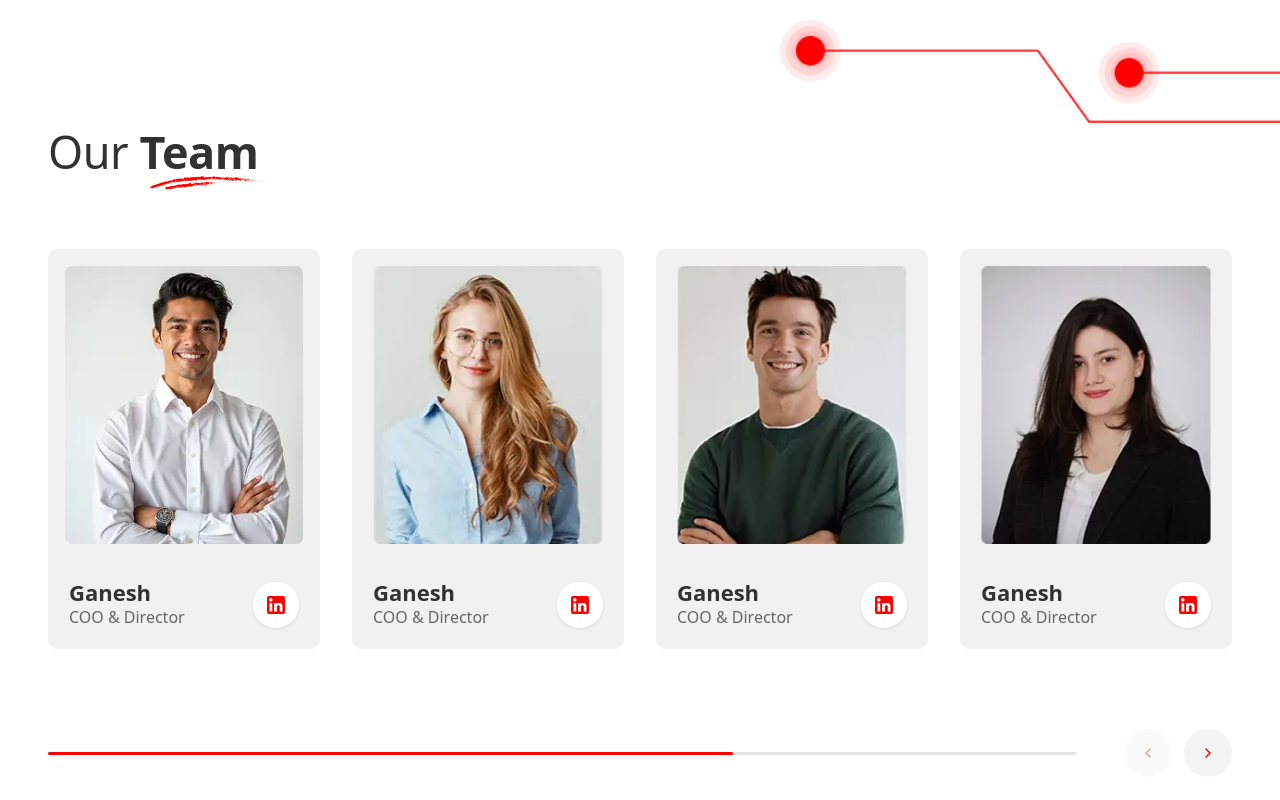
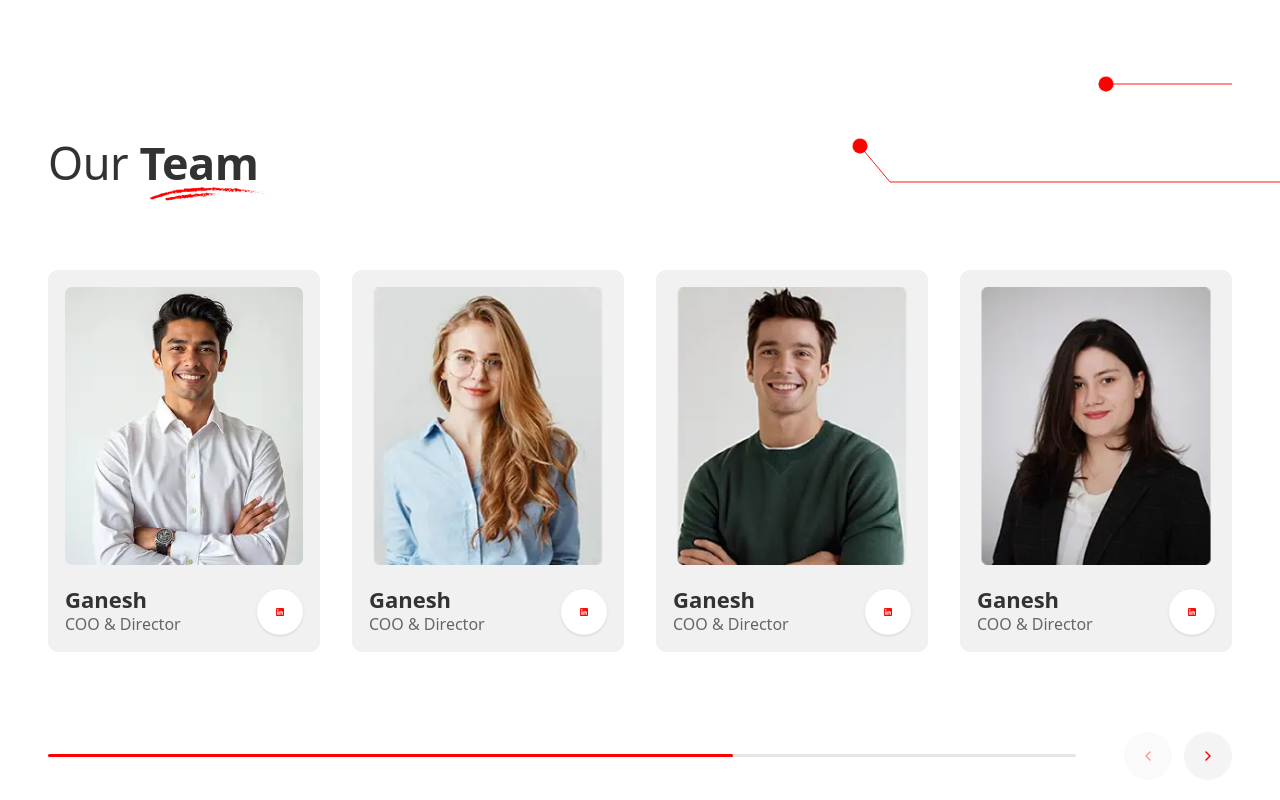
Before and after one commit to vinay-uelement/marma-security, a Next.js app: page /about-us in a window 1280 px wide. Shown: the part 820-1620 px from the top of the page. Built offline with nearby package versions, Linux system fonts and the light colour scheme.

Commit message:
more decorative element added

```diff
--- a/app/about-us/page.tsx
+++ b/app/about-us/page.tsx
@@ -6,11 +6,12 @@ import OurTeam from "@/components/about/OurTeam";
 import StatsSection from "@/components/about/StatsSection";
 import Image from 'next/image';
 import AdvancedArchitecture from '@/components/technology/AdvancedArchitecture';
+import DecorativeLine from '@/components/home/DecorativeLine';
 
 
 export default function PartnersPage() {
     return (
-        <main className="w-full flex-grow flex flex-col items-center">
+  <main className="w-full flex-grow flex flex-col">
             {/* Centered Hero Banner */}
             <section
                 className="relative w-full min-h-[100vh] flex justify-center items-center overflow-x-clip py-28 md:py-32"
@@ -50,31 +51,52 @@ export default function PartnersPage() {
                     </div>
                 </div>
             </section>
+<section className="w-full bg-[#FFFFFF]">
 
-            <section className="w-full max-w-[1440px] mx-auto px-4 md:px-6 lg:px-12 py-12 md:pt-36 bg-[#FFFFFF]">
+    <div className="max-w-[1440px] mx-auto px-4 md:px-6 lg:px-12 py-12 md:pt-36">
 
-                {/* Header Section */}
-                <div className="flex flex-row justify-between items-center mb-10 md:mb-[70px] gap-4 text-left">
-                    <h2 className="about-section-heading whitespace-nowrap">
-                        Our <HighlightedText text="Team" className='font-bold text-[#323232]' imageClassName="bottom-[-10px] md:bottom-[-20px] right-[-10px]" />
-                    </h2>
+        {/* Header */}
+        <div className="flex flex-col md:flex-row justify-between items-center mb-10 md:mb-[70px] gap-8 text-center md:text-left">
 
-                    {/* Decorative Red Line Graphic */}
-                    <div className="flex items-start justify-end w-full max-w-[200px] md:max-w-[400px] lg:max-w-[500px] -mr-4 md:-mr-6 lg:-mr-12 -mt-10 md:-mt-16 lg:-mt-24">
-                        <Image
-                            src="/images/banners/Technology-below-banner.webp"
-                            alt="Decorative Line"
-                            width={500}
-                            height={60}
-                            className="object-contain w-full h-auto transform -translate-y-4 lg:-translate-y-8"
-                        />
-                    </div>
+            <h2 className="about-section-heading md:flex-1">
+                Our <HighlightedText
+                    text="Team"
+                    className='font-bold text-[#323232]'
+                    imageClassName="bottom-[-10px] md:bottom-[-20px] right-[-10px]"
+                />
+            </h2>
+
+            {/* Decorative */}
+            <div className="hidden md:flex flex-shrink-0 -mt-10 lg:-mt-16">
+
+                <div className="ml-auto w-[240px] md:w-[300px] lg:w-[420px] flex flex-col gap-5">
+
+                    <DecorativeLine
+                        viewBox="0 0 700 80"
+                        points="0,40 210,40"
+                        dots={[{ cx: 210, cy: 40, rippleCount: 3 }]}
+                        className="w-full h-auto scale-x-[-1]"
+                    />
+
+                    <DecorativeLine
+                        viewBox="0 0 700 120"
+                        points="80,30 130,90 1100,90"
+                        dots={[{ cx: 80, cy: 30, rippleCount: 3 }]}
+                        className="w-full h-auto"
+                    />
+
                 </div>
 
-                {/* Team Members Grid */}
-                <OurTeam />
+            </div>
 
-            </section>
+        </div>
+
+        {/* Team */}
+        <OurTeam />
+
+    </div>
+
+</section>
 <AdvancedArchitecture />
             <StatsSection />
 
--- a/components/about/OurTeam.tsx
+++ b/components/about/OurTeam.tsx
@@ -2,7 +2,6 @@
 import React, { useState } from 'react';
 import Image from 'next/image';
 import Link from 'next/link';
-
 
 interface TeamMember {
     id: string;
@@ -48,7 +47,7 @@ const teamMembers: TeamMember[] = [
         image: "/images/about/about-us-team5.webp",
         linkedinUrl: "#"
     },
-        {
+    {
         id: "member-6",
         name: "Ganesh",
         role: "COO & Director",
@@ -58,10 +57,10 @@ const teamMembers: TeamMember[] = [
 ];
 
 export default function OurTeam() {
+
     const [currentIndex, setCurrentIndex] = useState(0);
     const ITEMS_PER_PAGE = 4;
 
-    // Determine the max starting index we can have before we hit the end of the array
     const maxIndex = Math.max(0, teamMembers.length - ITEMS_PER_PAGE);
 
     const handleNext = () => {
@@ -72,21 +71,31 @@ export default function OurTeam() {
         setCurrentIndex((prev) => Math.max(prev - 1, 0));
     };
 
-    // Calculate which cards are currently visible
-    const visibleMembers = teamMembers.slice(currentIndex, currentIndex + ITEMS_PER_PAGE);
+    const visibleMembers =
+        teamMembers.slice(currentIndex, currentIndex + ITEMS_PER_PAGE);
 
-    // Dynamic progress bar calculation (based on how many items we have scrolled relative to the total length)
-    const progressPercentage = teamMembers.length > 0
-        ? Math.min(((currentIndex + ITEMS_PER_PAGE) / teamMembers.length) * 100, 100)
-        : 100;
+    const progressPercentage =
+        teamMembers.length > 0
+            ? Math.min(((currentIndex + ITEMS_PER_PAGE) / teamMembers.length) * 100, 100)
+            : 100;
 
     return (
-        <div className="flex flex-col w-full">
-            <div className="grid grid-cols-2 sm:grid-cols-2 lg:grid-cols-4 gap-4 md:gap-6 lg:gap-8 min-h-[400px]">
+
+        <div className="w-full flex flex-col">
+
+            {/* Cards */}
+            <div className="w-full grid grid-cols-2 sm:grid-cols-2 lg:grid-cols-4 gap-4 md:gap-6 lg:gap-8 items-stretch">
+
                 {visibleMembers.map((member, index) => (
-                    <div key={`${member.id}-${index + currentIndex}`} className="flex flex-col rounded-[10px]  border border-[#F1F1F1] bg-[#F1F1F1] overflow-hidden p-[16px]  animate-fade-in group">
-                        {/* Photo inside card */}
-                        <div className="relative w-full aspect-[3/3.5] rounded-[7px]  overflow-hidden mb-4 md:mb-5 transition-transform group-hover:scale-[1.01]">
+
+                    <div
+                        key={`${member.id}-${index + currentIndex}`}
+                        className="flex flex-col h-full rounded-[10px] border border-[#F1F1F1] bg-[#F1F1F1] overflow-hidden p-[16px] animate-fade-in group"
+                    >
+
+                        {/* Image */}
+                        <div className="relative w-full aspect-[3/3.5] rounded-[7px] overflow-hidden mb-4 md:mb-5 transition-transform group-hover:scale-[1.01]">
+
                             <Image
                                 src={member.image}
                                 alt={member.name}
@@ -94,84 +103,135 @@ export default function OurTeam() {
                                 sizes="(max-width: 640px) 50vw, (max-width: 1024px) 25vw, 20vw"
                                 className="object-cover object-top"
                             />
+
                         </div>
 
-                        {/* Info Row: Name + Role on left, LinkedIn on right */}
-                        <div className="flex items-end justify-between px-1 pb-1 mt-auto">
+                        {/* Info */}
+                        <div className="flex items-end justify-between mt-auto">
+
                             <div className="flex flex-col">
+
                                 <h3 className="about-team-name">
                                     {member.name}
                                 </h3>
+
                                 <p className="about-team-role">
                                     {member.role}
                                 </p>
+
                             </div>
 
-                            {/* LinkedIn Icon */}
                             {member.linkedinUrl && (
+
                                 <Link
                                     href={member.linkedinUrl}
                                     target="_blank"
                                     rel="noopener noreferrer"
                                     className="flex items-center justify-center w-[38px] h-[38px] md:w-[46px] md:h-[46px] rounded-full bg-white shadow-sm shrink-0 transition-transform hover:scale-[1.05]"
                                 >
+
                                     <Image
                                         src="/images/global/linkedin-vector.png"
                                         alt="LinkedIn"
                                         width={20}
                                         height={18}
-                                        className="object-contain w-full h-full"
+                                        className="object-contain"
                                     />
+
                                 </Link>
+
                             )}
+
                         </div>
+
                     </div>
+
                 ))}
+
             </div>
 
-            {/* Bottom Carousel Navigation block */}
+            {/* Navigation */}
             {teamMembers.length > ITEMS_PER_PAGE && (
-                <div className="w-full flex justify-between items-center mt-12 md:mt-20 pt-3 md:pt-0 gap-6 md:gap-12">
 
-                    {/* Progress Bar Container - dynamically flexes to fill available space besides buttons */}
+                <div className="w-full flex justify-between items-center mt-12 md:mt-20 gap-6 md:gap-12">
+
+                    {/* Progress */}
                     <div className="flex-grow relative h-[3px]">
-                        {/* Inactive Gray Track */}
-                        <div className="absolute inset-0 w-full h-full bg-[#E5E5E5] rounded-full z-10" />
 
-                        {/* Active Red Progress Bar */}
+                        <div className="absolute inset-0 bg-[#E5E5E5] rounded-full" />
+
                         <div
-                            className="absolute left-0 top-0 h-full bg-[#FF0000] z-20 transition-all duration-300 ease-in-out rounded-full"
+                            className="absolute left-0 top-0 h-full bg-[#FF0000] rounded-full transition-all duration-300"
                             style={{ width: `${progressPercentage}%` }}
                         />
+
                     </div>
 
-                    {/* Carousell arrows layout space block */}
-                    <div className="flex justify-end gap-3 shrink-0">
+                    {/* Buttons */}
+                    <div className="flex gap-3 shrink-0">
+
                         <button
                             onClick={handlePrev}
                             disabled={currentIndex === 0}
-                            className={`w-10 h-10 md:w-12 md:h-12 rounded-full bg-[#f4f4f4] flex flex-shrink-0 items-center justify-center transition-colors
-                                ${currentIndex === 0 ? "opacity-40 cursor-not-allowed" : "hover:bg-gray-200 cursor-pointer"}`}
+                            className={`w-10 h-10 md:w-12 md:h-12 rounded-full bg-[#f4f4f4] flex items-center justify-center transition-colors
+                            ${currentIndex === 0
+                                ? "opacity-40 cursor-not-allowed"
+                                : "hover:bg-gray-200"
+                            }`}
                         >
-                            {/* Left Arrow Icon */}
-                            <svg width="6" height="10" viewBox="0 0 6 10" fill="none" xmlns="http://www.w3.org/2000/svg" className="rotate-180">
-                                <path d="M1 9L5 5L1 1" stroke="#FF0000" strokeWidth="1.5" strokeLinecap="round" strokeLinejoin="round" />
+
+                            <svg
+                                width="6"
+                                height="10"
+                                viewBox="0 0 6 10"
+                                fill="none"
+                                className="rotate-180"
+                            >
+                                <path
+                                    d="M1 9L5 5L1 1"
+                                    stroke="#FF0000"
+                                    strokeWidth="1.5"
+                                    strokeLinecap="round"
+                                    strokeLinejoin="round"
+                                />
                             </svg>
+
                         </button>
+
                         <button
                             onClick={handleNext}
                             disabled={currentIndex === maxIndex}
-                            className={`w-10 h-10 md:w-12 md:h-12 rounded-full bg-[#f4f4f4] flex flex-shrink-0 items-center justify-center transition-colors
-                                ${currentIndex === maxIndex ? "opacity-40 cursor-not-allowed" : "hover:bg-gray-200 cursor-pointer"}`}
+                            className={`w-10 h-10 md:w-12 md:h-12 rounded-full bg-[#f4f4f4] flex items-center justify-center transition-colors
+                            ${currentIndex === maxIndex
+                                ? "opacity-40 cursor-not-allowed"
+                                : "hover:bg-gray-200"
+                            }`}
                         >
-                            {/* Right Arrow Icon */}
-                            <svg width="6" height="10" viewBox="0 0 6 10" fill="none" xmlns="http://www.w3.org/2000/svg">
-                                <path d="M1 9L5 5L1 1" stroke="#FF0000" strokeWidth="1.5" strokeLinecap="round" strokeLinejoin="round" />
+
+                            <svg
+                                width="6"
+                                height="10"
+                                viewBox="0 0 6 10"
+                                fill="none"
+                            >
+                                <path
+                                    d="M1 9L5 5L1 1"
+                                    stroke="#FF0000"
+                                    strokeWidth="1.5"
+                                    strokeLinecap="round"
+                                    strokeLinejoin="round"
+                                />
                             </svg>
+
                         </button>
+
                     </div>
+
                 </div>
+
             )}
+
         </div>
+
     );
 }
--- a/components/partners/SimplifyLife.tsx
+++ b/components/partners/SimplifyLife.tsx
@@ -1,6 +1,7 @@
 import React from 'react';
 import Image from 'next/image';
 import HighlightedText from '../global/HighlightedText';
+import DecorativeLine from '../home/DecorativeLine';
 
 interface FeatureItem {
     id: string;
--- a/components/technology/IntelligentSecurity.tsx
+++ b/components/technology/IntelligentSecurity.tsx
@@ -4,6 +4,7 @@ import Image from 'next/image';
 import HighlightedText from '../global/HighlightedText';
 import Link from 'next/link';
 import nextimage from 'next/image';
+import DecorativeLine from '../home/DecorativeLine';
 interface TechFeatureItem {
     id: string;
     iconUrl: string; // The URL for the icon
@@ -75,16 +76,35 @@ export default function IntelligentSecurity() {
         <section className="w-full bg-[#FFFFFF] pt-24 pb-20 overflow-x-clip relative">
 
             {/* Desktop right-edge bleed image, strictly sticking to 0px from right screen edge */}
-            <div className="absolute right-0 top-[12%] lg:top-[12%] z-0 hidden min-[901px]:flex justify-end w-[400px] lg:w-[500px] pointer-events-none">
-                <Image
-                    src="/images/banners/Technology-below-banner.webp"
-                    alt="Background wire graphic"
-                    width={500}
-                    height={150}
-                    className="object-contain w-full h-auto -translate-y-[20%]"
-                    priority
-                />
-            </div>
+         <div className="hidden lg:flex items-center justify-end w-full absolute right-0 top-[120px] pointer-events-none">
+
+  {/* viewport anchor */}
+  <div className="relative w-screen left-1/2 -translate-x-1/2">
+
+    {/* right aligned container */}
+    <div className="ml-auto w-[320px] lg:w-[450px] flex flex-col">
+
+
+<DecorativeLine
+        viewBox="0 0 700 80"
+        points="0,40 210,40"
+        dots={[{ cx: 210, cy: 40, rippleCount: 3 }]}
+        className="w-full h-auto scale-x-[-1]"
+      />
+ <DecorativeLine
+  viewBox="0 0 1260 500"
+  points="420,150 740,150 800,270 1340,270"
+  dots={[{ cx: 400, cy: 150, rippleCount: 5 }]}
+  className="w-full h-auto"
+/>
+
+
+
+    </div>
+
+  </div>
+
+</div>
 
             <div className="max-w-[1440px] mx-auto px-6 lg:px-12 relative flex flex-col pt-0 lg:pt-24 ">
 
```
Also changed, not shown: components/partners/PartnersBottomBanner.tsx (+15 -3 lines), components/solutions/SolutionsTabs.tsx (+27 -10 lines).
